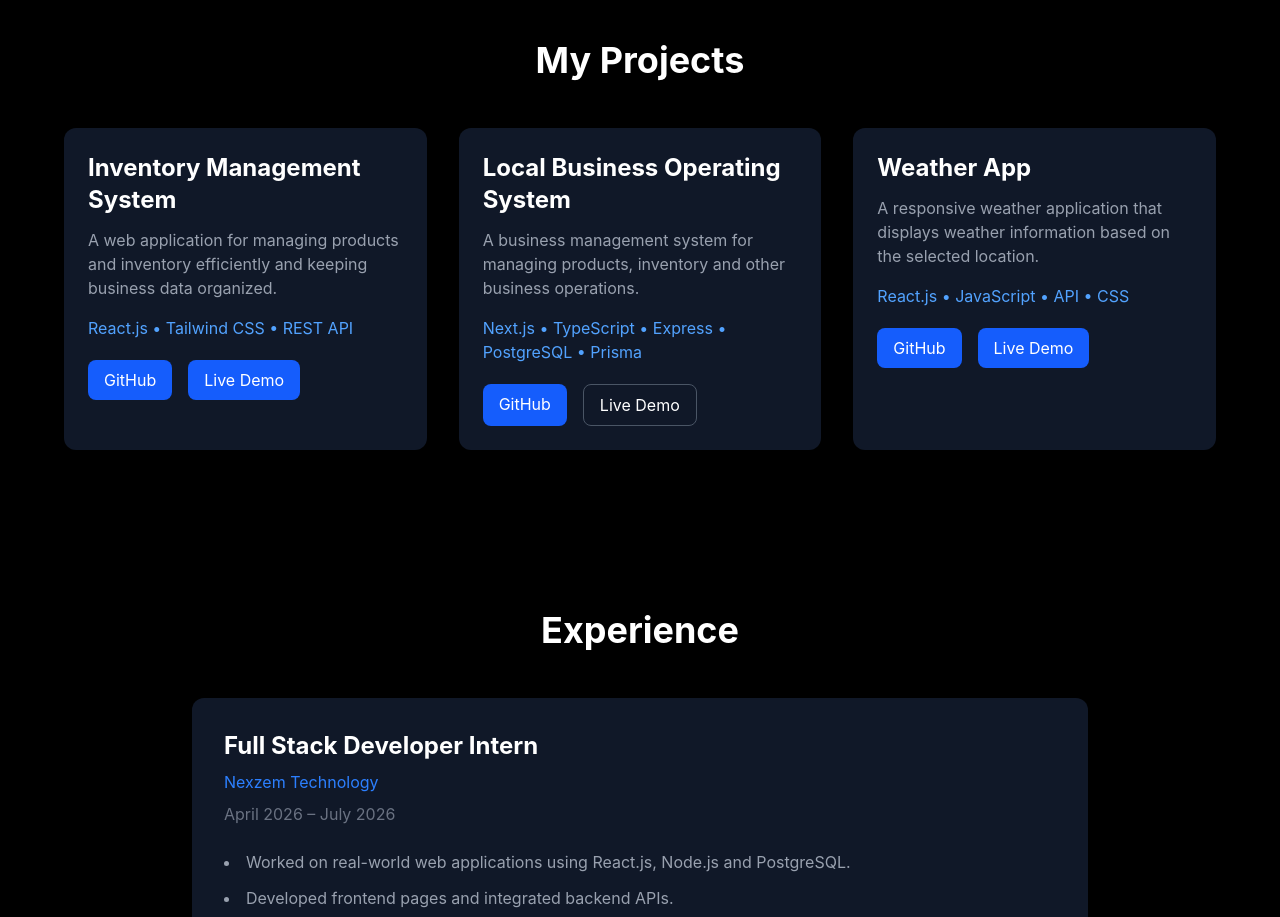
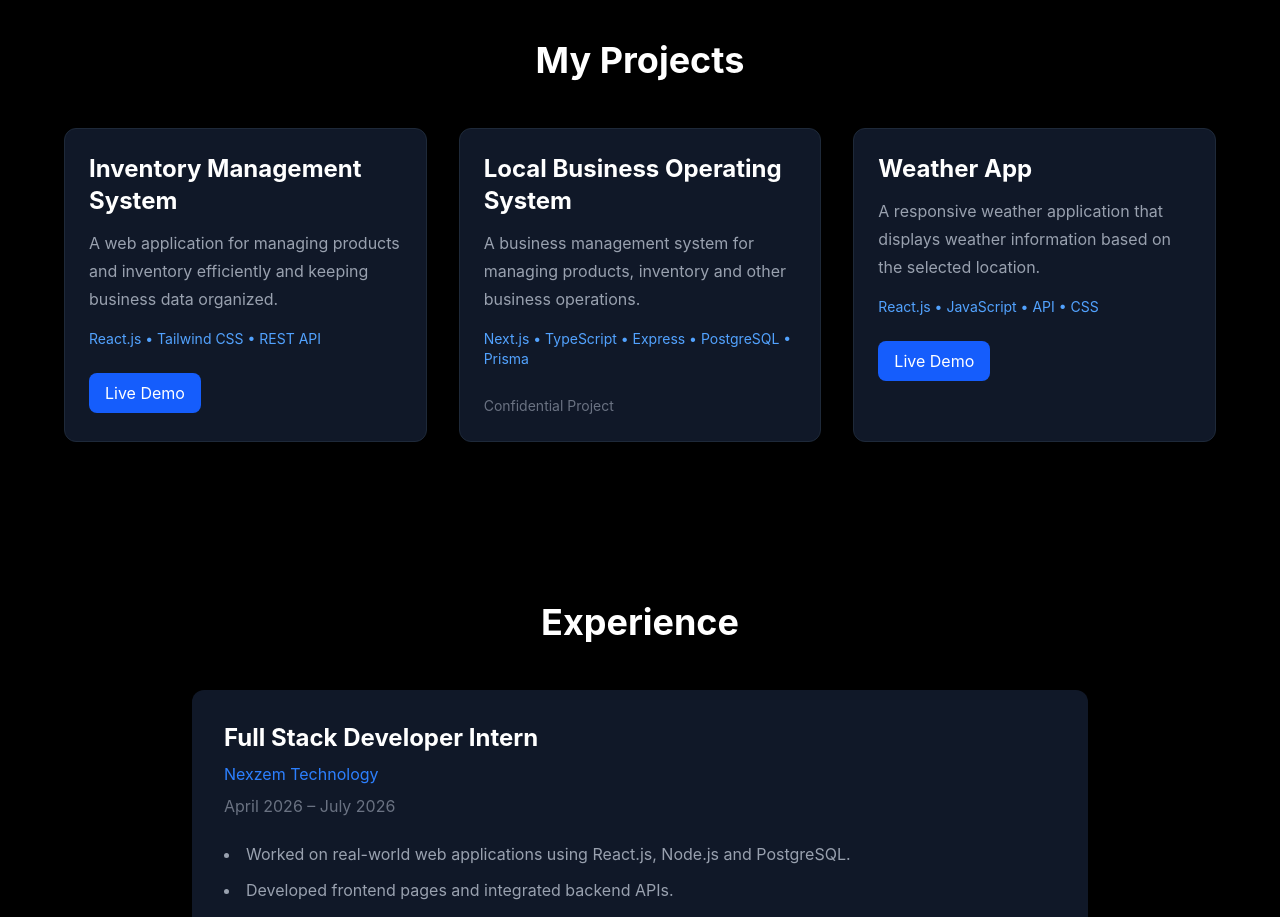
Before and after one commit to Nex-Summet/my-portfolio, a React (Vite) app: page / in a window 1280 px wide. Shown: the part 2440-3357 px from the top of the page. Built offline with nearby package versions, Linux system fonts and the light colour scheme.

Commit message:
Improve projects section

```diff
--- a/src/components/Projects.jsx
+++ b/src/components/Projects.jsx
@@ -1,10 +1,6 @@
-// Projects ka React component
 function Projects() {
   return (
-    // id="projects" → Navbar ke Projects link se yahan aayenge
     <section id="projects" className="px-6 py-20">
-
-      {/* Content ko center aur limited width mein rakhta hai */}
       <div className="max-w-6xl mx-auto">
 
         {/* Section heading */}
@@ -12,45 +8,33 @@ function Projects() {
           My Projects
         </h2>
 
-        {/* Projects ko grid mein arrange kar rahe hain */}
         <div className="grid md:grid-cols-2 lg:grid-cols-3 gap-8">
 
-          {/* -------- PROJECT 1 -------- */}
-          <div className="bg-gray-900 p-6 rounded-xl">
+          {/* Project 1 */}
+          <div className="bg-gray-900 p-6 rounded-xl border border-gray-800 hover:-translate-y-2 transition duration-300">
 
-            {/* Project name */}
             <h3 className="text-2xl font-bold mb-3">
               Inventory Management System
             </h3>
 
-            {/* Project description */}
-            <p className="text-gray-400 mb-4">
+            <p className="text-gray-400 mb-4 leading-7">
               A web application for managing products and inventory
               efficiently and keeping business data organized.
             </p>
 
-            {/* Technologies used */}
-            <p className="text-blue-400 mb-5">
+            {/* Technologies */}
+            <p className="text-blue-400 text-sm mb-6">
               React.js • Tailwind CSS • REST API
             </p>
 
-            {/* Project links */}
             <div className="flex gap-4">
 
-              {/* Baad mein # ko actual GitHub URL se replace karenge */}
-              <a
-                href="#"
-                className="bg-blue-600 px-4 py-2 rounded-lg"
-              >
-                GitHub
-              </a>
-
-              {/* Baad mein actual live URL add karenge */}
+              {/* Live project */}
               <a
                 href="https://inventory-indol-five.vercel.app/"
                 target="_blank"
                 rel="noopener noreferrer"
-  className="bg-blue-600 px-4 py-2 rounded-lg"
+                className="bg-blue-600 px-4 py-2 rounded-lg hover:bg-blue-700 transition"
               >
                 Live Demo
               </a>
@@ -59,72 +43,54 @@ function Projects() {
           </div>
 
 
-          {/* -------- PROJECT 2 -------- */}
-          <div className="bg-gray-900 p-6 rounded-xl">
+          {/* Project 2 */}
+          <div className="bg-gray-900 p-6 rounded-xl border border-gray-800 hover:-translate-y-2 transition duration-300">
 
             <h3 className="text-2xl font-bold mb-3">
               Local Business Operating System
             </h3>
 
-            <p className="text-gray-400 mb-4">
+            <p className="text-gray-400 mb-4 leading-7">
               A business management system for managing products,
               inventory and other business operations.
             </p>
 
-            <p className="text-blue-400 mb-5">
+            <p className="text-blue-400 text-sm mb-6">
               Next.js • TypeScript • Express • PostgreSQL • Prisma
             </p>
 
-            <div className="flex gap-4">
+            {/* LBOS is confidential, so no public demo link */}
+            <span className="text-gray-500 text-sm">
+              Confidential Project
+            </span>
 
-              <a
-                href="#"
-                className="bg-blue-600 px-4 py-2 rounded-lg"
-              >
-                GitHub
-              </a>
-
-              <a
-                href="#"
-                className="border border-gray-600 px-4 py-2 rounded-lg"
-              >
-                Live Demo
-              </a>
-
-            </div>
           </div>
 
 
-          {/* -------- PROJECT 3 -------- */}
-          <div className="bg-gray-900 p-6 rounded-xl">
+          {/* Project 3 */}
+          <div className="bg-gray-900 p-6 rounded-xl border border-gray-800 hover:-translate-y-2 transition duration-300">
 
             <h3 className="text-2xl font-bold mb-3">
               Weather App
             </h3>
 
-            <p className="text-gray-400 mb-4">
+            <p className="text-gray-400 mb-4 leading-7">
               A responsive weather application that displays
               weather information based on the selected location.
             </p>
 
-            <p className="text-blue-400 mb-5">
+            <p className="text-blue-400 text-sm mb-6">
               React.js • JavaScript • API • CSS
             </p>
 
             <div className="flex gap-4">
 
-              <a
-                href="#"
-                className="bg-blue-600 px-4 py-2 rounded-lg"
-              >
-                GitHub
-              </a>
-
+              {/* Live project */}
               <a
                 href="https://weather-app-ten-umber-25.vercel.app/"
                 target="_blank"
                 rel="noopener noreferrer"
-  className="bg-blue-600 px-4 py-2 rounded-lg"
+                className="bg-blue-600 px-4 py-2 rounded-lg hover:bg-blue-700 transition"
               >
                 Live Demo
               </a>
@@ -138,5 +104,4 @@ function Projects() {
   )
 }
 
-// Component ko App.jsx mein use karne ke liye export
 export default Projects
```
Lines whose indentation alone changed are shown as unchanged.
